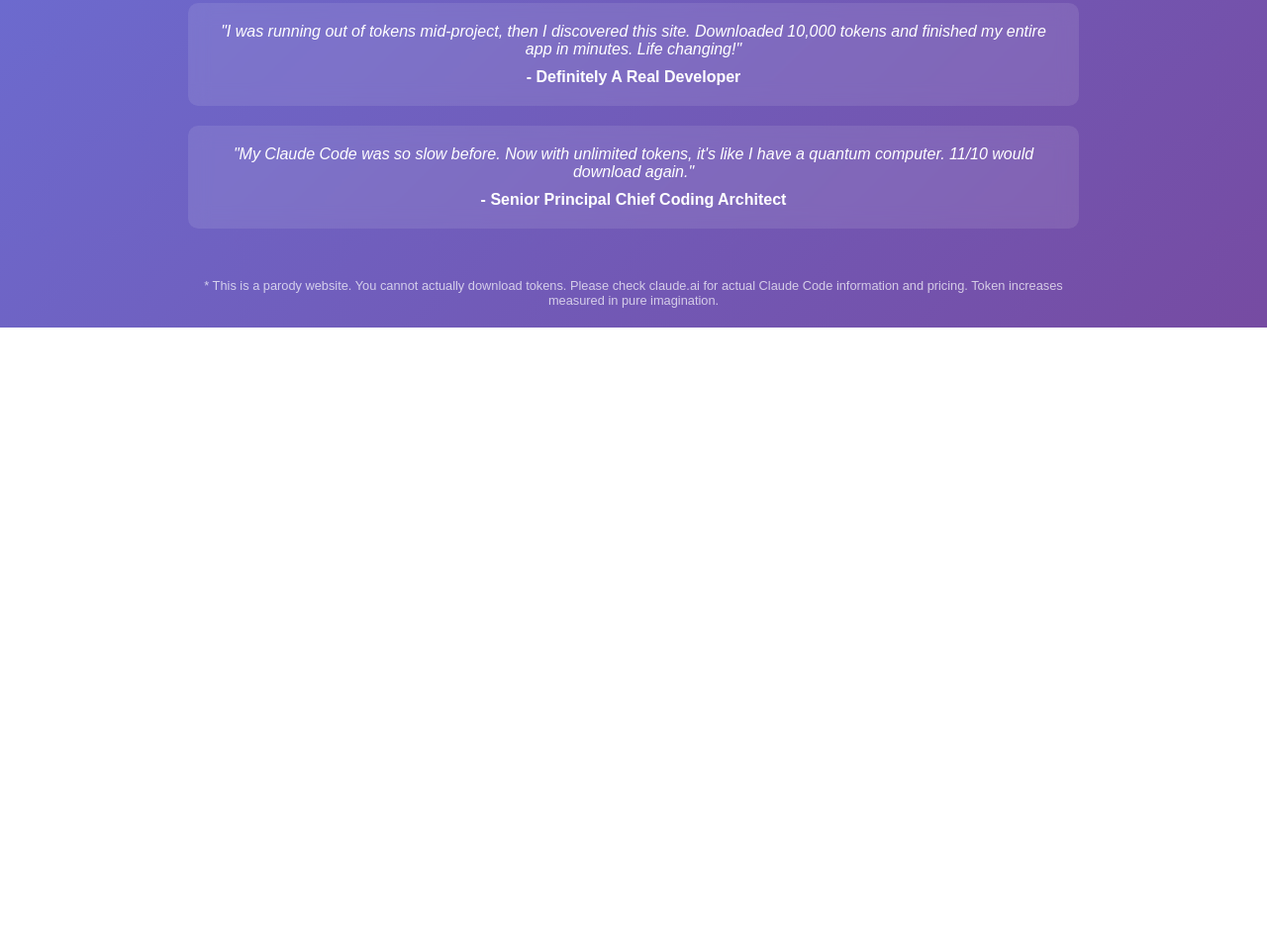
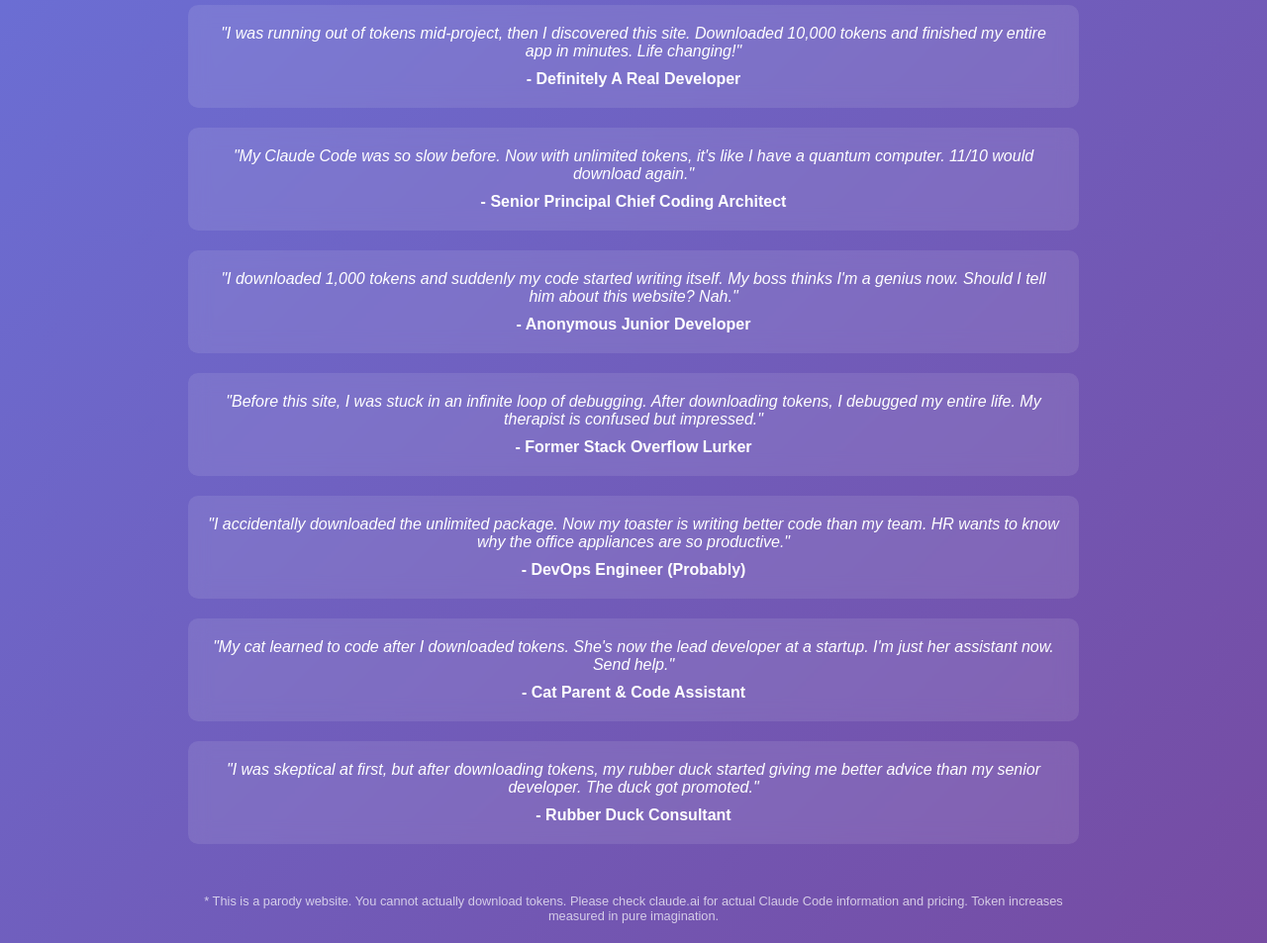
Before and after one commit to brandonseager/downloadmoreclaude, a plain HTML site: page index.html in a window 1280 px wide. Shown: the part 1023-1976 px from the top of the page at 99% size. Before the commit the page ends 1354 px from the top, so only its background shows below. Drawn offline with Linux system fonts and the light colour scheme.

Commit message:
Update index.html

```diff
--- a/index.html
+++ b/index.html
@@ -4,6 +4,15 @@
     <meta charset="UTF-8">
     <meta name="viewport" content="width=device-width, initial-scale=1.0">
     <title>Download More Claude Code Tokens</title>
+
+    <!-- Google tag (gtag.js) -->
+    <script async src="https://www.googletagmanager.com/gtag/js?id=G-XKG7X7DTS8"></script>
+    <script>
+        window.dataLayer = window.dataLayer || [];
+        function gtag(){dataLayer.push(arguments);}
+        gtag('js', new Date());
+        gtag('config', 'G-XKG7X7DTS8');
+    </script>
     <style>
         * {
             margin: 0;
@@ -210,7 +219,7 @@
 </head>
 <body>
     <div class="container">
-        <h1>:gem: Download More Claude Code Tokens :gem:</h1>
+        <h1>&#128142; Download More Claude Code Tokens &#128142;</h1>
         <p class="tagline">Instantly boost your coding capacity with our revolutionary token delivery system!</p>
 
         <div class="package-container">
@@ -245,7 +254,7 @@
         </div>
 
         <div class="success-message" id="successMessage">
-            :tada: Success! <span id="tokenAmount"></span> tokens have been downloaded to your system!
+            &#127881; Success! <span id="tokenAmount"></span> tokens have been downloaded to your system!
         </div>
 
         <div class="features">
@@ -268,6 +277,31 @@
         <div class="testimonial">
             "My Claude Code was so slow before. Now with unlimited tokens, it's like I have a quantum computer. 11/10 would download again."
             <div class="author">- Senior Principal Chief Coding Architect</div>
+        </div>
+
+        <div class="testimonial">
+            "I downloaded 1,000 tokens and suddenly my code started writing itself. My boss thinks I'm a genius now. Should I tell him about this website? Nah."
+            <div class="author">- Anonymous Junior Developer</div>
+        </div>
+
+        <div class="testimonial">
+            "Before this site, I was stuck in an infinite loop of debugging. After downloading tokens, I debugged my entire life. My therapist is confused but impressed."
+            <div class="author">- Former Stack Overflow Lurker</div>
+        </div>
+
+        <div class="testimonial">
+            "I accidentally downloaded the unlimited package. Now my toaster is writing better code than my team. HR wants to know why the office appliances are so productive."
+            <div class="author">- DevOps Engineer (Probably)</div>
+        </div>
+
+        <div class="testimonial">
+            "My cat learned to code after I downloaded tokens. She's now the lead developer at a startup. I'm just her assistant now. Send help."
+            <div class="author">- Cat Parent & Code Assistant</div>
+        </div>
+
+        <div class="testimonial">
+            "I was skeptical at first, but after downloading tokens, my rubber duck started giving me better advice than my senior developer. The duck got promoted."
+            <div class="author">- Rubber Duck Consultant</div>
         </div>
 
         <div class="disclaimer">
```
